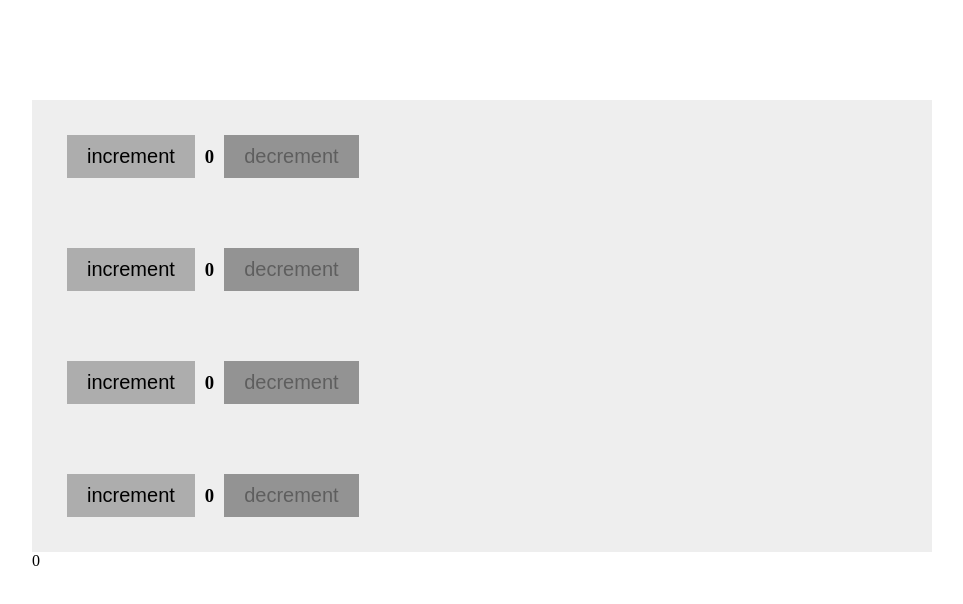
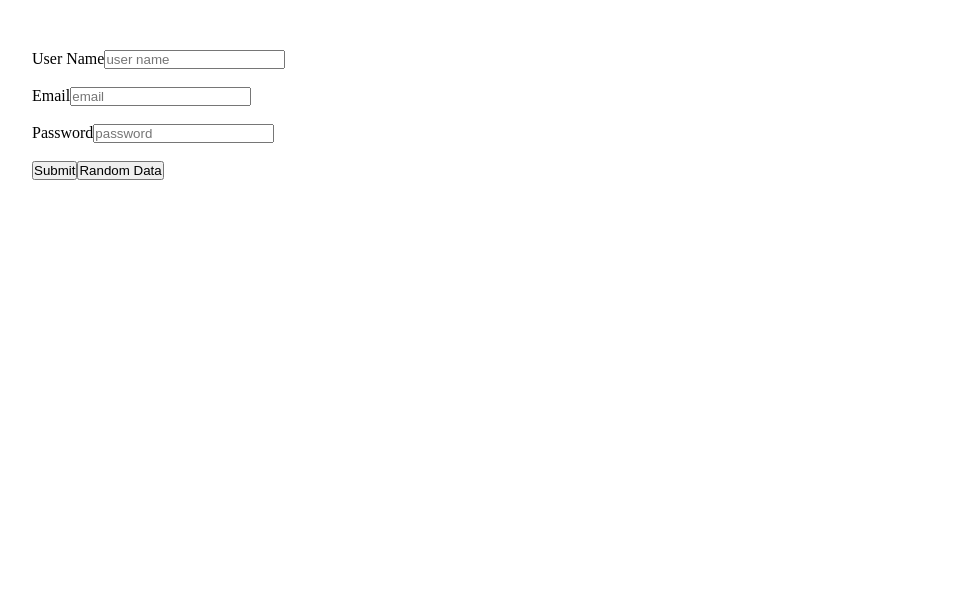
Before and after one commit to IbrahimSahhar/train-react, a React (Create React App) app: page / in a window 1280 px wide. Shown: the top 604 px of the page, without its empty margins (68-1031 px from the left). Built offline with nearby package versions, Linux system fonts and the light colour scheme.

Commit message:
create form page and learn the controlled copmponent

```diff
--- a/src/App.js
+++ b/src/App.js
@@ -4,6 +4,7 @@ import Footer from "./components/Footer";
 import Tasks from "./pages/Tasks";
 import TodoList from "./pages/TodoList";
 import Counters from "./pages/Counters";
+import Form from "./pages/Form";
 
 function App() {
   return (
@@ -13,7 +14,8 @@ function App() {
       {/* <Tasks /> */}
       {/* <Footer /> */}
       {/* <TodoList /> */}
-      <Counters />
+      {/* <Counters /> */}
+      <Form />
     </div>
   );
 }
--- a/src/components/Counter/index.jsx
+++ b/src/components/Counter/index.jsx
@@ -2,21 +2,16 @@ import React, { Component } from "react";
 import "./style.css";
 
 export default class Counter extends Component {
-  render() {
+  render({ id, count, step, decrement, increment } = this.props) {
     return (
       <div className="counter">
-        <button
-          className="increment"
-          onClick={() => this.props.increment(this.props.id, this.props.step)}
-        >
+        <button className="increment" onClick={() => increment(id, step)}>
           increment
         </button>
-        <h3 className="count">{this.props.count}</h3>
+        <h3 className="count">{count}</h3>
         <button
-          className={
-            this.props.count > 0 ? "decrement" : "decrement decrement-off "
-          }
-          onClick={() => this.props.decrement(this.props.id, this.props.step)}
+          className={count > 0 ? "decrement" : "decrement decrement-off "}
+          onClick={() => decrement(id, step)}
         >
           decrement
         </button>
--- a/src/pages/Counters.jsx
+++ b/src/pages/Counters.jsx
@@ -42,7 +42,7 @@ export default class Counters extends Component {
         (accumulator, currentValue) => accumulator + currentValue.count,
         0
       );
-      if (this.state.total !== newTotal) {
+      if (prev.total !== newTotal) {
         return { total: newTotal };
       }
     });
--- /dev/null
+++ b/src/pages/Form.jsx
@@ -0,0 +1,73 @@
+import React, { Component } from "react";
+
+const initstate = {
+  username: "",
+  email: "",
+  password: "",
+};
+
+export default class Form extends Component {
+  state = {
+    initstate,
+    randomData: {
+      initstate,
+    },
+  };
+  handelSubmit = (e) => {
+    e.preventDefault();
+    this.setState({ randomData: { ...this.state }, ...initstate });
+  };
+
+  handelInput = (e) => {
+    const { value, id } = e.target;
+    this.setState({
+      [id]: value,
+    });
+  };
+
+  handelRandomData = (e) => {
+    e.preventDefault();
+    this.setState({ ...this.state.randomData });
+  };
+  render() {
+    return (
+      <form
+        onSubmit={(e) => this.handelSubmit(e)}
+        style={{ padding: "50px 100px" }}
+      >
+        <label htmlFor="username">User Name</label>
+        <input
+          id="username"
+          type="text"
+          placeholder="user name"
+          onChange={(e) => this.handelInput(e)}
+          value={this.state.username}
+        />
+        <br />
+        <br />
+        <label htmlFor="email">Email</label>
+        <input
+          id="email"
+          type="email"
+          placeholder="email"
+          onChange={(e) => this.handelInput(e)}
+          value={this.state.email}
+        />
+        <br />
+        <br />
+        <label htmlFor="password">Password</label>
+        <input
+          id="password"
+          type="password"
+          placeholder="password"
+          onChange={(e) => this.handelInput(e)}
+          value={this.state.password}
+        />
+        <br />
+        <br />
+        <button type="submit">Submit</button>
+        <button onClick={(e) => this.handelRandomData(e)}>Random Data</button>
+      </form>
+    );
+  }
+}
```
